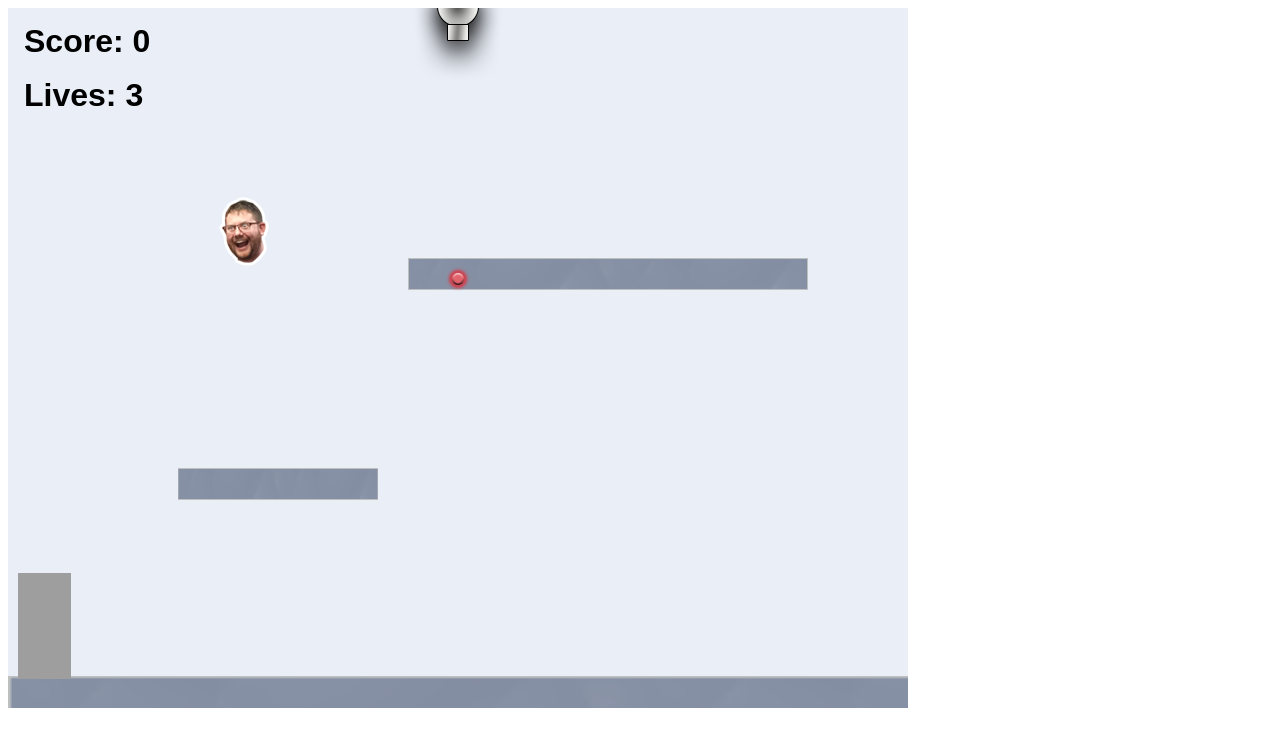
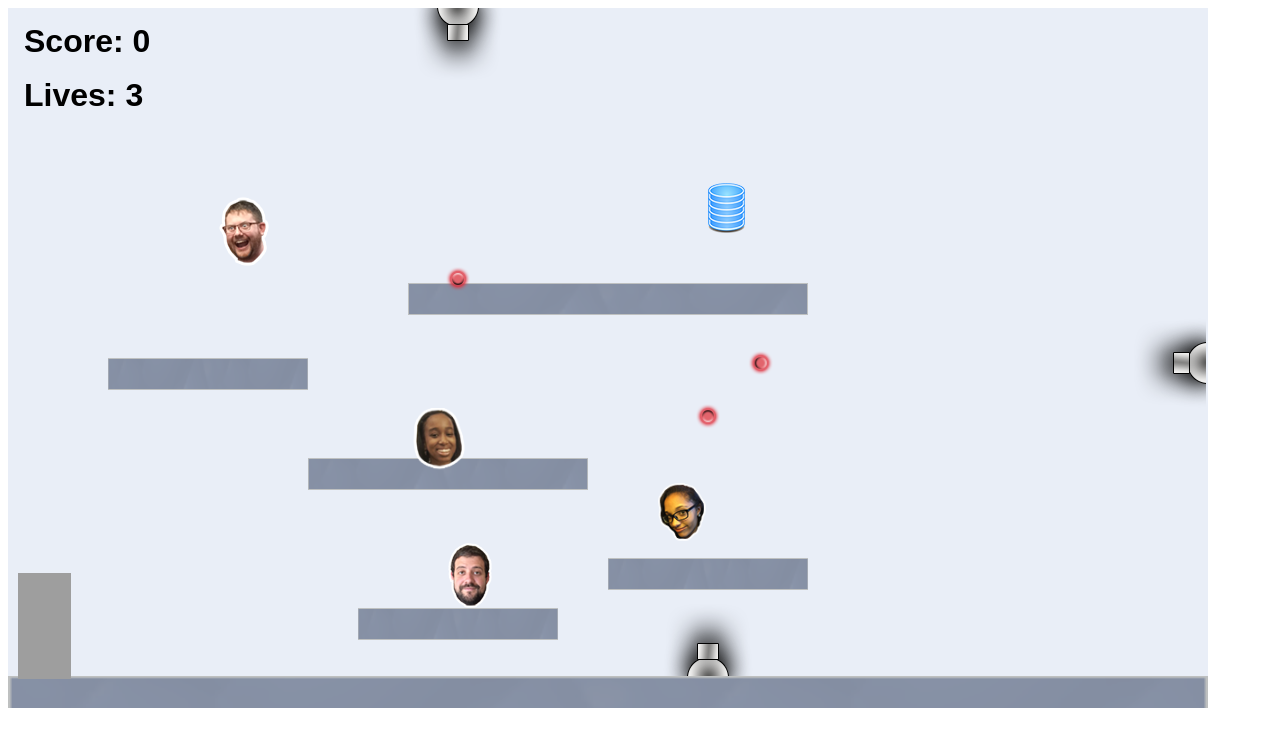
Before and after one commit to ChandlerSG/ChandlerSG.github.io, a website: page projects/platformer/index.html in a window 1280 px wide. Drawn offline with Linux system fonts and the light colour scheme; animation ran at ten frames a second.

Commit message:
<message about commit>

```diff
--- a/projects/platformer/js/factory/game.js
+++ b/projects/platformer/js/factory/game.js
@@ -26,7 +26,7 @@
         }
 
         if (renderDebug) config.render = render;
-        game = new Phaser.Game(900, 700, Phaser.AUTO, '', config);
+        game = new Phaser.Game(1200, 700, Phaser.AUTO, '', config);
 
         // create namespace on the game //
         game.opspark = {};
--- a/projects/platformer/js/init/cannon.js
+++ b/projects/platformer/js/init/cannon.js
@@ -28,6 +28,8 @@
 
         // example:
         createCannon("top", 450);
+        createCannon("bottom",700);
+        createCannon("right",355);
 
 
         // ALL YOUR CODE GOES ABOVE HERE ///////////////////////////////////////
--- a/projects/platformer/js/init/collectable.js
+++ b/projects/platformer/js/init/collectable.js
@@ -38,9 +38,10 @@
 
         // example:
         createCollectable(type.steve, 200, 170, 6, 0.7);
-
-
-
+        createCollectable(type.grace,400,400,);
+        createCollectable(type.kennedi,650,475);
+        createCollectable(type.max,435,535);
+        createCollectable(type.db,700,175);
         // ALL YOUR CODE GOES ABOVE HERE ///////////////////////////////////////
         ////////////////////////////////////////////////////////////////////////
     };
--- a/projects/platformer/js/init/platform.js
+++ b/projects/platformer/js/init/platform.js
@@ -37,9 +37,12 @@
         createPlatform(0, game.world.height - 32, 3, 2);    // DO NOT DELETE
 
         // example:
-        createPlatform(400, 250);
-        createPlatform(170, 460, 0.5);
 
+        createPlatform(350, 600, 0.5);
+        createPlatform(600, 550, 0.5);
+        createPlatform(300,450,0.7);
+        createPlatform(100,350,0.5);
+        createPlatform(400,275,1);
         // ALL YOUR CODE GOES ABOVE HERE ///////////////////////////////////////
         ////////////////////////////////////////////////////////////////////////
     }
```
Also changed, not shown: index.html (+1 -1 lines).
